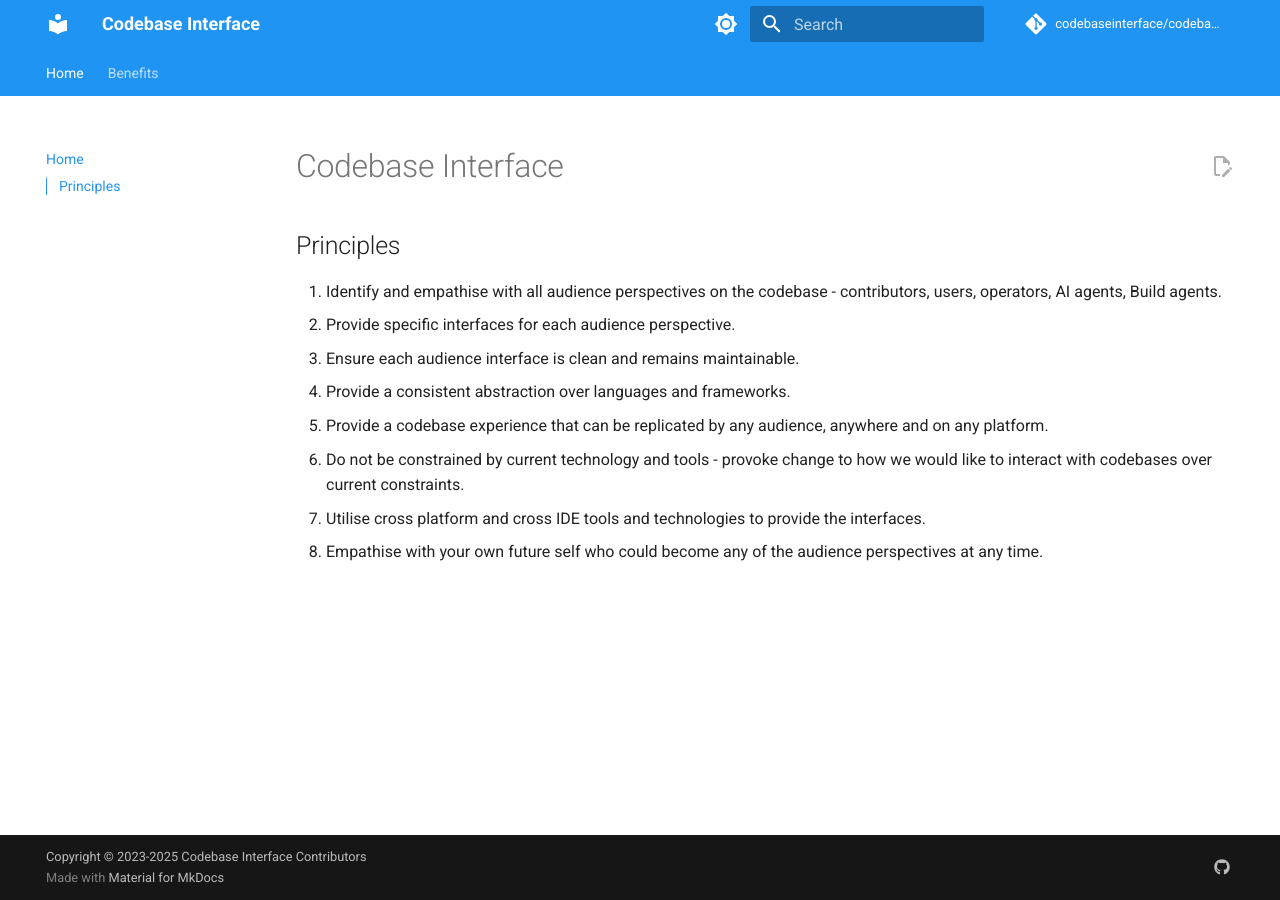
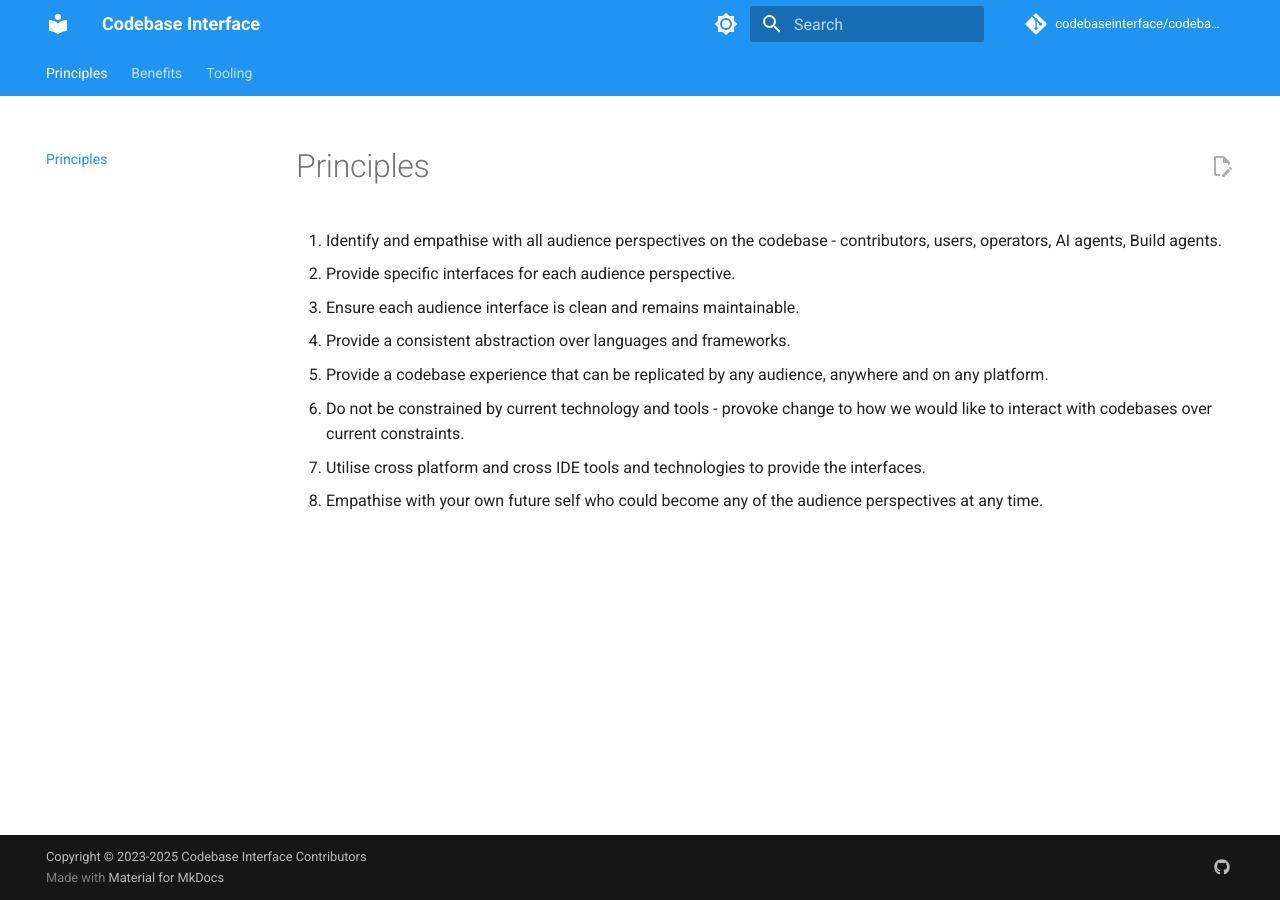
Before and after one commit to codebase-interface/codebase-interface.github.io, an MkDocs documentation site: the page built from docs/index.md, in a window 1280 px wide. Built offline with MkDocs 1.6.1 and Material for MkDocs 9.7.7, drawn with Linux system fonts in a browser that asks for light colours; comment, search, counter and statistics services are not loaded.

Commit message:
feat: restructure documentation navigation and add tooling section

```diff
--- a/docs/index.md
+++ b/docs/index.md
@@ -1,6 +1,4 @@
-# Codebase Interface
-
-## Principles
+# Principles
 
 1. Identify and empathise with all audience perspectives on the codebase - contributors, users, operators, AI agents, Build agents.
 2. Provide specific interfaces for each audience perspective.
--- a/mkdocs.yml
+++ b/mkdocs.yml
@@ -32,8 +32,9 @@
         name: Switch to light mode
 
 nav:
-  - Home: index.md
+  - Principles: index.md
   - Benefits: benefits.md
+  - Tooling: tooling.md
 
 
 plugins:
```
Also changed, not shown: docs/tooling.md (added, +13 -0 lines).
